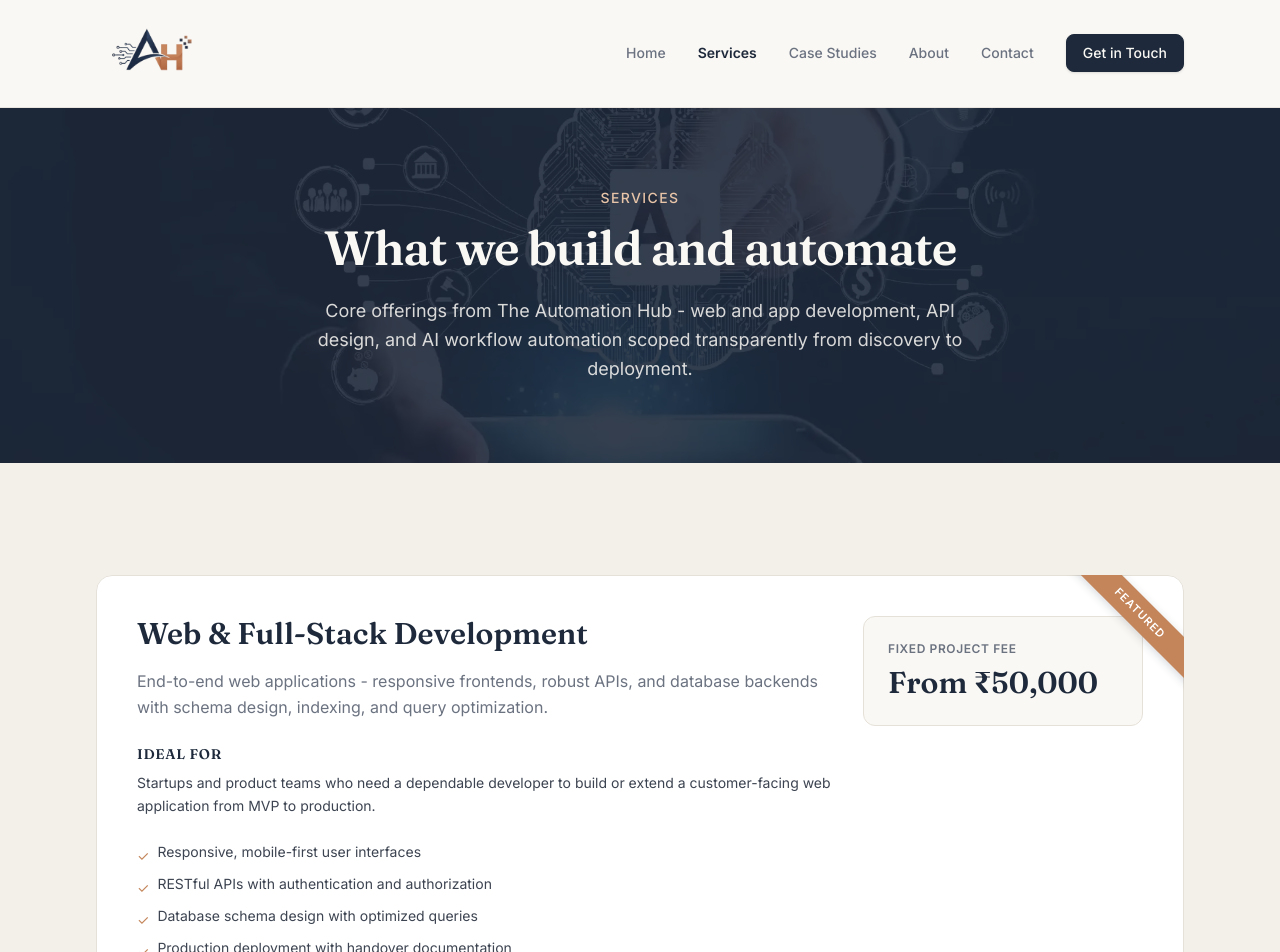
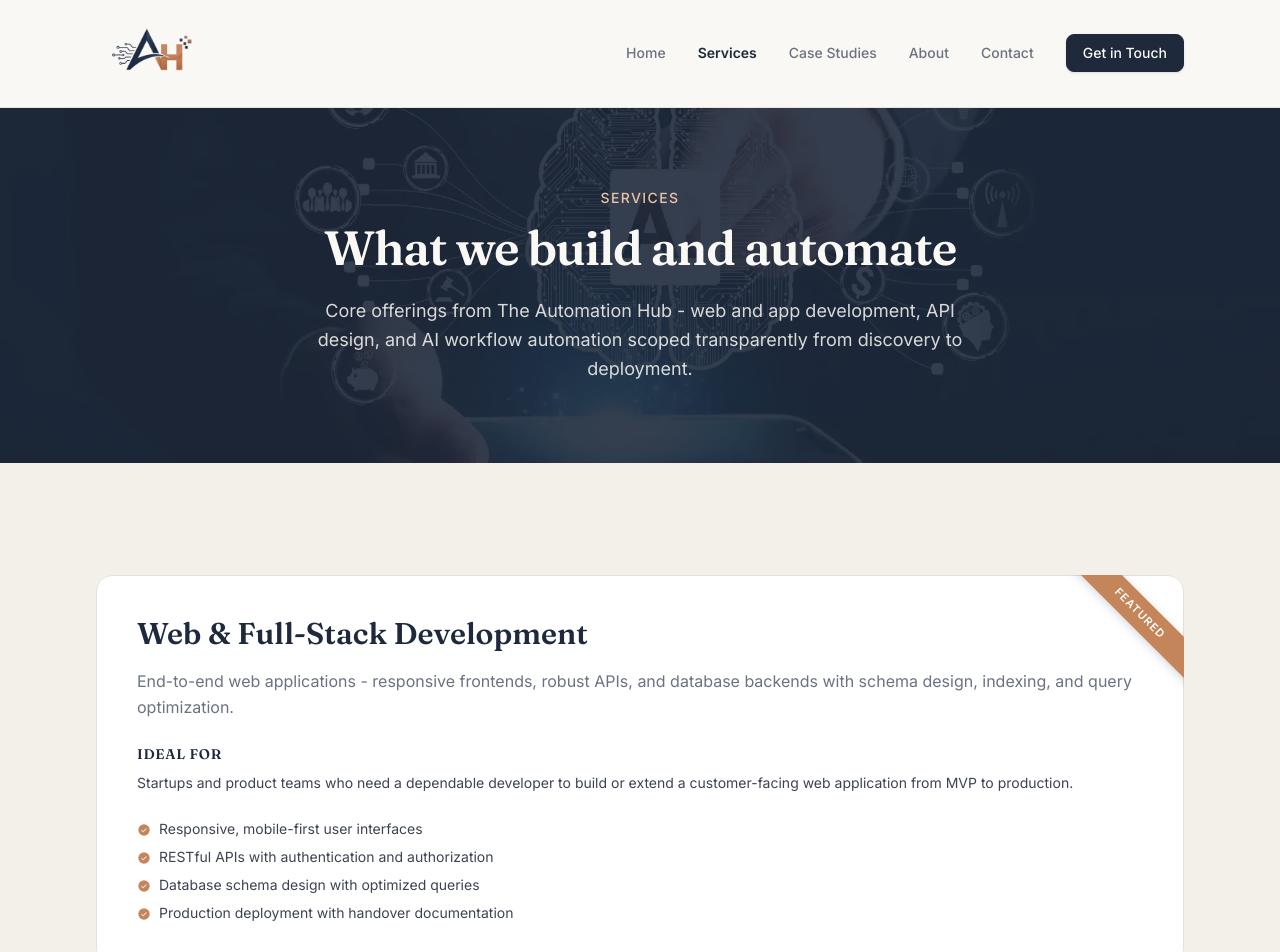
Before and after one commit to Sajal91/freelance-portfolio, a React (Vite) app: page /services in a window 1280 px wide. Shown: the top 952 px of the page. Built offline with nearby package versions, Linux system fonts and the light colour scheme.

Commit message:
update: 1. Pricing Removed from the service page.

```diff
--- a/package.json
+++ b/package.json
@@ -4,6 +4,7 @@
   "version": "0.0.0",
   "type": "module",
   "scripts": {
+    "dev-local": "vite --host",
     "dev": "tsx server/index.ts",
     "build": "tsc -p tsconfig.app.json && tsc -p tsconfig.node.json && npm run build:client && npm run build:server",
     "build:client": "vite build",
@@ -13,6 +14,7 @@
     "start": "cross-env NODE_ENV=production tsx server/index.ts"
   },
   "dependencies": {
+    "@phosphor-icons/react": "^2.1.10",
     "compression": "^1.8.1",
     "express": "^5.1.0",
     "framer-motion": "^12.40.0",
@@ -29,15 +31,15 @@
     "@types/react": "^19.2.14",
     "@types/react-dom": "^19.2.3",
     "@vitejs/plugin-react": "^6.0.1",
+    "cross-env": "^7.0.3",
     "eslint": "^10.3.0",
     "eslint-plugin-react-hooks": "^7.1.1",
     "eslint-plugin-react-refresh": "^0.5.2",
-    "cross-env": "^7.0.3",
     "globals": "^17.6.0",
     "tailwindcss": "^4.3.0",
+    "tsx": "^4.20.5",
     "typescript": "~6.0.2",
     "typescript-eslint": "^8.59.2",
-    "tsx": "^4.20.5",
     "vite": "^8.0.12",
     "vite-plugin-sitemap": "^0.8.2"
   }
--- a/src/pages/Services.tsx
+++ b/src/pages/Services.tsx
@@ -6,10 +6,11 @@ import { CTASection } from '@/components/ui/CTASection'
 import type { ServiceDetail } from '@/types/content'
 import { featuredServices, otherServices, servicesCTA, servicesPage } from '@/content/services'
 import serviceBg from '@/assets/services-bg.webp'
+import { CheckCircleIcon } from "@phosphor-icons/react";
 
 function ServiceDetailContent({ service }: { service: ServiceDetail }) {
   return (
-    <div className="grid gap-8 lg:grid-cols-[1fr_280px]">
+    <div className="gap-8">
       <div>
         <h2 className="text-2xl font-semibold md:text-3xl">{service.title}</h2>
         <p className="mt-4 leading-relaxed text-muted">{service.description}</p>
@@ -23,7 +24,7 @@ function ServiceDetailContent({ service }: { service: ServiceDetail }) {
           {service.features.map((feature) => (
             <li key={feature} className="flex items-start gap-2 text-sm text-charcoal">
               <span className="mt-1 text-warm" aria-hidden="true">
-                ✓
+                <CheckCircleIcon fill="#c4855a" weight="fill" />
               </span>
               {feature}
             </li>
@@ -31,7 +32,7 @@ function ServiceDetailContent({ service }: { service: ServiceDetail }) {
         </ul>
       </div>
 
-      <div className="rounded-xl border border-border bg-cream p-6 lg:h-fit">
+      {/* <div className="rounded-xl border border-border bg-cream p-6 lg:h-fit">
         <p className="text-xs font-semibold uppercase tracking-wider text-muted">
           {service.pricing.model}
         </p>
@@ -41,7 +42,7 @@ function ServiceDetailContent({ service }: { service: ServiceDetail }) {
         {service.pricing.note && (
           <p className="mt-2 text-xs leading-relaxed text-muted">{service.pricing.note}</p>
         )}
-      </div>
+      </div> */}
     </div>
   )
 }
```
Also changed, not shown: 1 other file (tests, documents, lock files or other folders).
